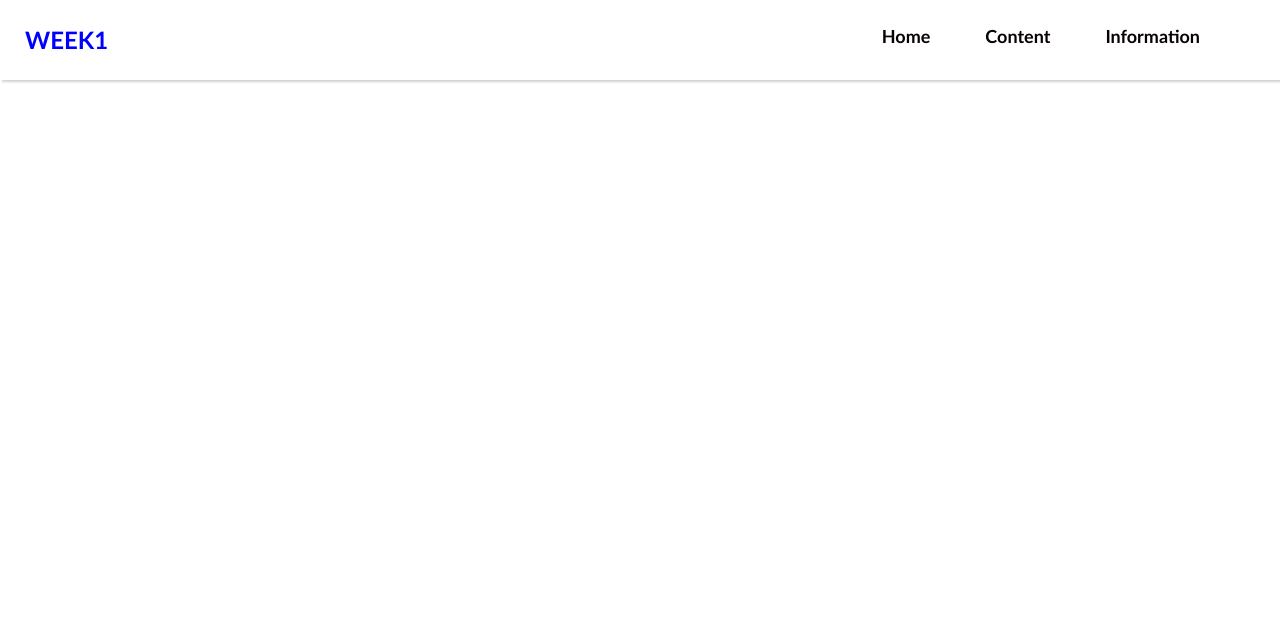
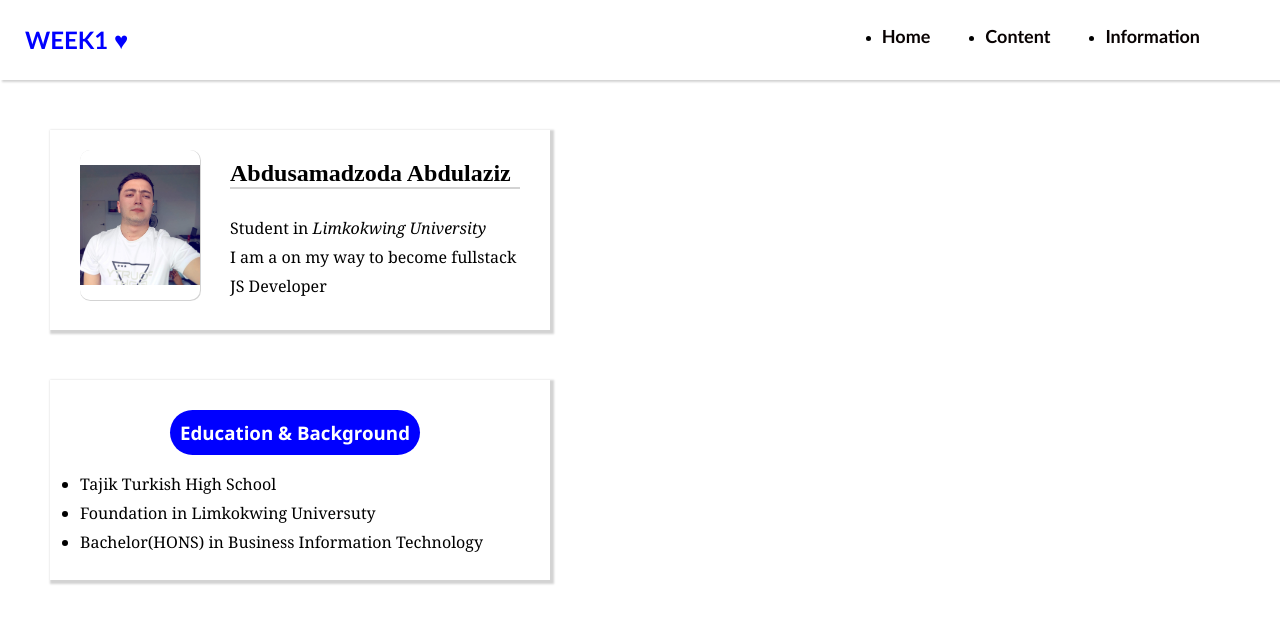
Before and after one commit to abdulazizcode/courseWebDevelopment2.0, a plain HTML site: page week1/index.html in a window 1280 px wide. Drawn offline with Linux system fonts and the light colour scheme.

Commit message:
end of week 1

```diff
--- a/week1/index.css
+++ b/week1/index.css
@@ -24,7 +24,7 @@
 .ul__parent >li{
     margin-right: 55px;
 }
-ul{
+.ul__parent > ul{
     list-style-type: none;
 }
 a{
@@ -35,6 +35,60 @@ a{
     font-family: 'Trebuchet MS', 'Lucida Sans Unicode', 'Lucida Grande', 'Lucida Sans', Arial, sans-serif;
 }
 
-li:hover{
+.ul__parent> li:hover{
     border-bottom: 2px solid black;
 }
+
+.information{
+    width: 500px;
+    height: 200px;
+    margin-top: 50px;
+    margin-left: 50px;
+    padding: 30px;
+    box-shadow: 2px 2px 2px 2px lightgray;
+    display: flex;
+}
+.image__container{
+    margin-right: 30px;
+    margin-top: -10px;
+}
+.image__container >img{
+    width: 120px;
+    height: 150px;
+    object-fit: contain;
+    border-radius: 10px;
+    box-shadow: 0.5px 0.5px 0.5px 0.5px lightgray;
+}
+
+
+.information p {
+    line-height: 1.8;
+    font-family: Cambria, Cochin, Georgia, Times, 'Times New Roman', serif;
+}
+.about h2{
+    margin-bottom: 25px;
+    border-bottom: 2px solid lightgrey;
+}
+.education{
+    width: 500px;
+    height: 200px;
+    margin-top: 50px;
+    margin-left: 50px;
+    padding: 30px;
+    box-shadow: 2px 2px 2px 2px lightgray;
+}
+.education h3 {
+    margin-bottom: 15px;
+    text-align: center;
+    background-color: blue;
+    color: white;
+    border-radius: 50px;
+    padding: 10px;
+    width: 250px;
+    margin-left: 90px;
+    font-family: 'Segoe UI', Tahoma, Geneva, Verdana, sans-serif;
+}
+.education ul li {
+    line-height: 1.8;
+    font-family: Cambria, Cochin, Georgia, Times, 'Times New Roman', serif;
+}
--- a/week1/index.html
+++ b/week1/index.html
@@ -3,12 +3,12 @@
     <meta charset="UTF-8">
     <link rel="stylesheet" href="index.css">
     <meta name="viewport" content="width=device-width, initial-scale=1.0">
-    <title>WEEK 1</title>
+    <title>WEEK 1 &#9829;</title>
 </head>
 <body>
     <header class="header">
         <nav class="navbar">
-            <h2 class="logo">WEEK1</h2>
+            <h2 class="logo">WEEK1 &#9829;</h2>
             <ul class="ul__parent">
                 <li><a href="#">Home</a></li>
                 <li><a href="#">Content</a></li>
@@ -16,5 +16,27 @@
             </ul>
         </nav>
     </header>
+    <div class="container">
+        <div class="information">
+            <div class="image__container">
+                <img src="image/MN3xnyFH5v0.jpg" alt="Abdulaziz">
+            </div>
+            <div class="about">
+                <h2>Abdusamadzoda Abdulaziz</h2>
+                <p>Student in <em>Limkokwing University</em></p>
+                <p>I am a on my way to become fullstack JS Developer</p>
+            </div>
+        </div>
+
+        <div class="education">
+            <h3>Education & Background</h3>
+            <ul>
+                <li>Tajik Turkish High School</li>
+                <li>Foundation in Limkokwing Universuty</li>
+                <li>Bachelor(HONS) in Business Information Technology</li>
+            </ul>
+        </div>
+    </div>
+
 </body>
 </html>
```
Also changed, not shown: week1/week1.md (added, +7 -0 lines), week1/image/MN3xnyFH5v0.jpg (added), 1 other file.
